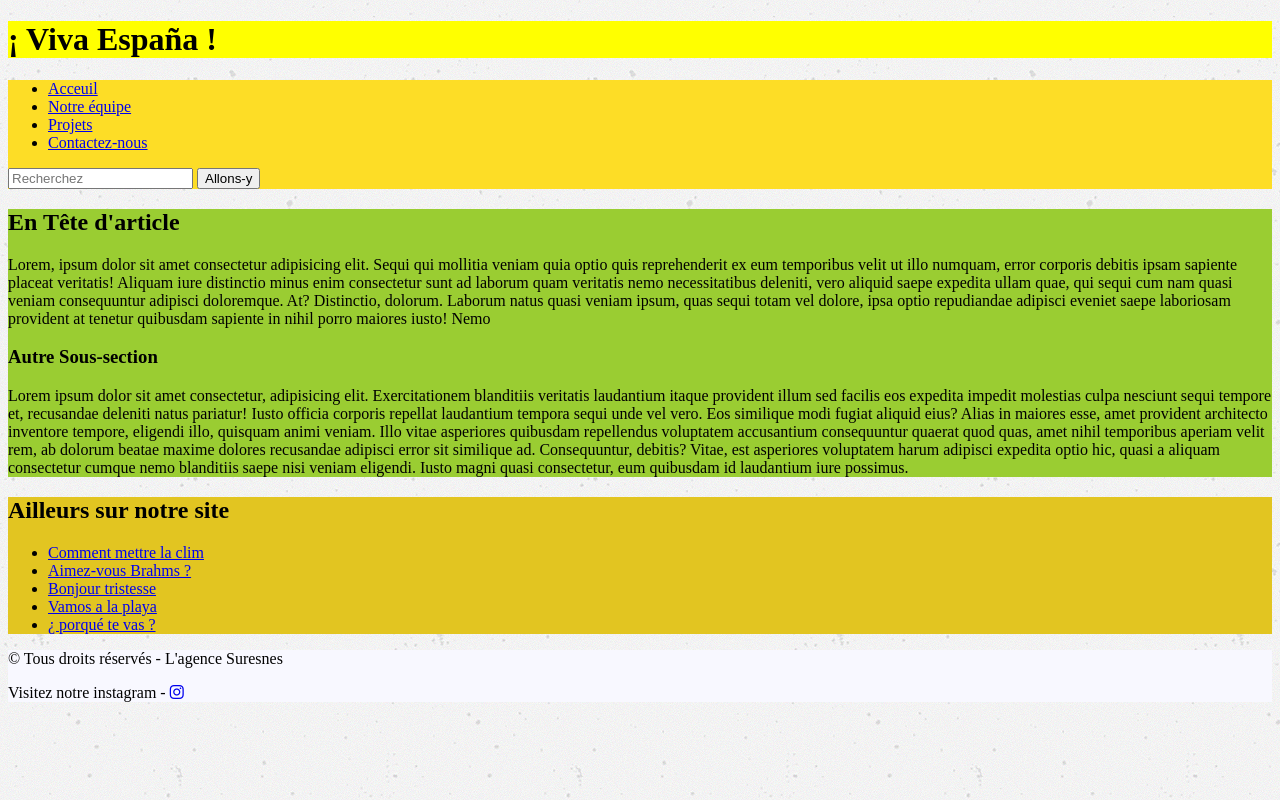
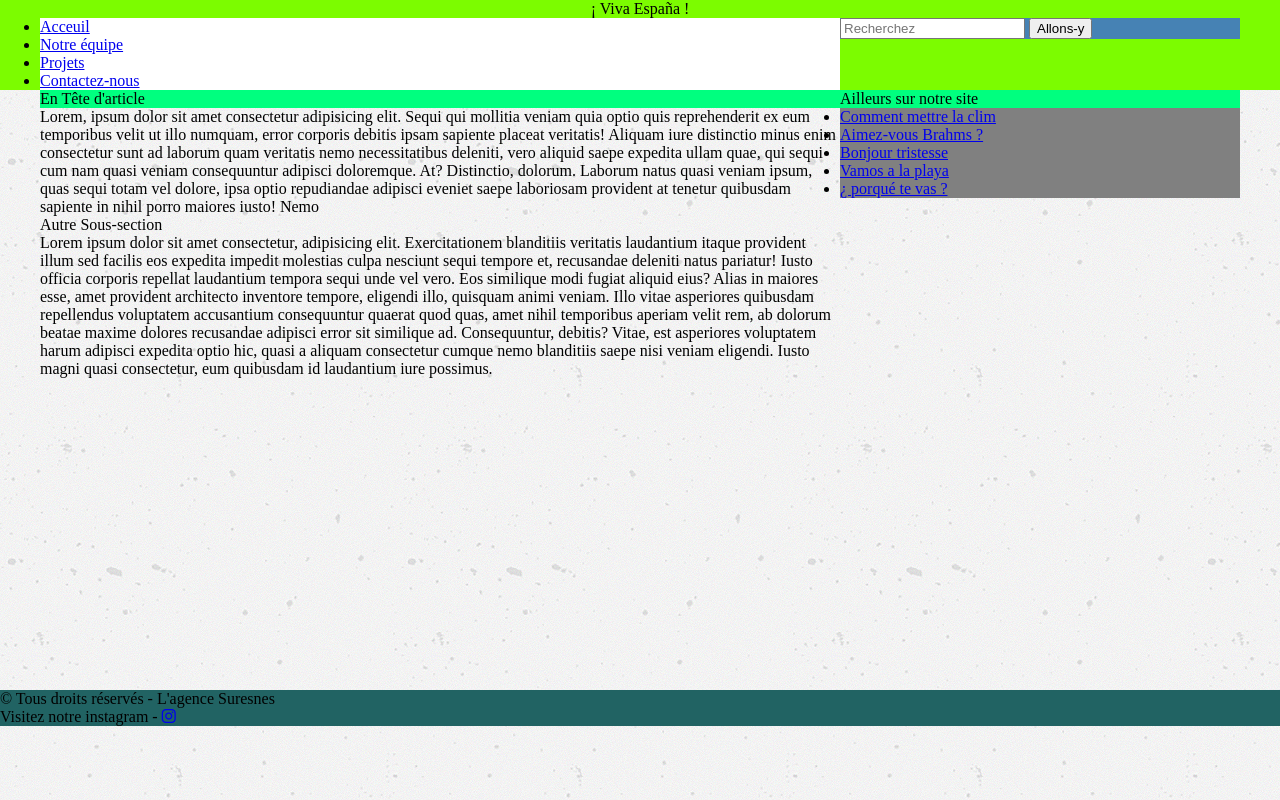
Before and after one commit to Sleyter92k/premierSITE, a plain HTML site: page cours/02_page.html in a window 1280 px wide. Drawn offline with Linux system fonts and the light colour scheme.

Commit message:
code css reser

```diff
--- a/cours/02_page.html
+++ b/cours/02_page.html
@@ -16,6 +16,7 @@
     </header>
     <!-- La navigation principal avec moteur de recherche -->
     <nav>
+        <div id="menu-haut">
         <ul>
             <li><a href="#">Acceuil</a></li>
             <li><a href="#">Notre équipe</a></li>
@@ -27,6 +28,8 @@
             <input type="search" name="recherche" placeholder="Recherchez">
             <input type="submit" value="Allons-y">
         </form>
+        <div class="clear"></div>
+        </div>
     </nav>
 
     <main>
@@ -57,6 +60,8 @@
         </aside>
     </main>
 
+    <div class="clear"></div>
+
     <footer>
         <p>&copy; Tous droits réservés - L'agence Suresnes</p>
         <p>Visitez notre instagram - <a href="https://www.intagram.com/lagencesuresnes/"><i class="fab fa-instagram"></i></a></p>
--- a/cours/css/02_page.css
+++ b/cours/css/02_page.css
@@ -1,24 +1,94 @@
+@charset "UTF-8";
+
+/* reset simple  */
+/* l'étoile signifie tout all */
+*{
+    box-sizing: border-box;
+}
+html, body, div, span, applet, object, iframe,
+h1, h2, h3, h4, h5, h6, p, blockquote, pre,
+a, abbr, acronym, address, big, cite, code,
+del, dfn, em, img, ins, kbd, q, s, samp,
+small, strike, strong, sub, sup, tt, var,
+b, u, i, center,
+dl, dt, dd, ol, ul, li,
+fieldset, form, label, legend,
+table, caption, tbody, tfoot, thead, tr, th, td,
+article, aside, canvas, details, embed,
+figure, figcaption, footer, header, hgroup,
+menu, nav, output, ruby, section, summary,
+time, mark, audio, video {
+    margin: 0;
+	padding: 0;
+	border: 0;
+	font-size: 100%;
+	font: inherit;
+	vertical-align: baseline;
+}
+/* fin reset simple */
+
+
+
 /* feuille de style pour la page sur l'Espagne */
 body {
     background-image: url('../../img/concrete-texture.png');
 }
 
 h1 {
-    background-color: yellow;
+    background-color: lawngreen;
+    text-align: center;
+}
+
+h2 {
+    background-color: springgreen;
 }
 
 nav {
-    background-color: rgb(253, 221, 38);
+    background-color: lawngreen;
+}
+
+main {
+    width: 1200px;
+    margin: 0 auto;
+    height: 600px;
+}
+
+footer {
+    background-color: rgb(33, 99, 99);
+}
+
+h1 {
+    text-align: center;
 }
 
 article {
-    background-color: yellowgreen;
+    width: 800px;
+    float: left;
 }
 
 aside {
-    background-color: rgb(226, 197, 33);
+    background-color: grey;
+    width: 400px;
+    float: left;
 }
 
-footer {
-    background-color: ghostwhite;
+.clear {
+    clear: both;
 }
+
+#menu-haut {
+    width: 1200px;
+    margin: 0 auto;
+}
+
+#menu-haut ul {
+    background-color: #fff;
+    width: 800px;
+    float: left;
+}
+
+form {
+    background-color: steelblue;
+    width: 400px;
+    float: left;
+}
--- /dev/null
+++ b/cours/css/03_reset.css
@@ -0,0 +1,68 @@
+/* http://meyerweb.com/eric/tools/css/reset/
+   v2.0 | 20110126
+   License: none (public domain)
+*/
+
+html, body, div, span, applet, object, iframe,
+h1, h2, h3, h4, h5, h6, p, blockquote, pre,
+a, abbr, acronym, address, big, cite, code,
+del, dfn, em, img, ins, kbd, q, s, samp,
+small, strike, strong, sub, sup, tt, var,
+b, u, i, center,
+dl, dt, dd, ol, ul, li,
+fieldset, form, label, legend,
+table, caption, tbody, tfoot, thead, tr, th, td,
+article, aside, canvas, details, embed,
+figure, figcaption, footer, header, hgroup,
+menu, nav, output, ruby, section, summary,
+time, mark, audio, video {
+	margin: 0;
+	padding: 0;
+	border: 0;
+	font-size: 100%;
+	font: inherit;
+	vertical-align: baseline;
+}
+/* HTML5 display-role reset for older browsers */
+article, aside, details, figcaption, figure,
+footer, header, hgroup, menu, nav, section {
+	display: block;
+}
+body {
+	line-height: 1;
+}
+ol, ul {
+	list-style: none;
+}
+blockquote, q {
+	quotes: none;
+}
+blockquote:before, blockquote:after,
+q:before, q:after {
+	content: '';
+	content: none;
+}
+table {
+	border-collapse: collapse;
+	border-spacing: 0;
+}
+
+body {
+    background-color: violet;
+}
+
+h1 {
+    background-color: teal;
+}
+
+h2 {
+    background-color: tomato;
+}
+
+h3 {
+    background-color: wheat;
+}
+
+p {
+    background-color: white;
+}
```
Also changed, not shown: cours/03_reset.html (added, +21 -0 lines).
